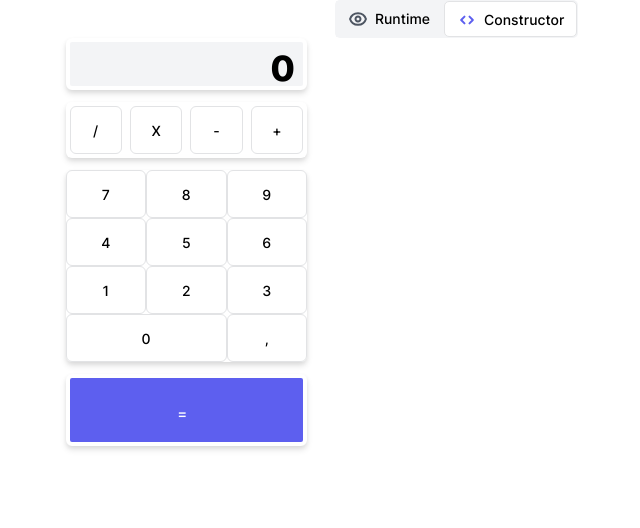
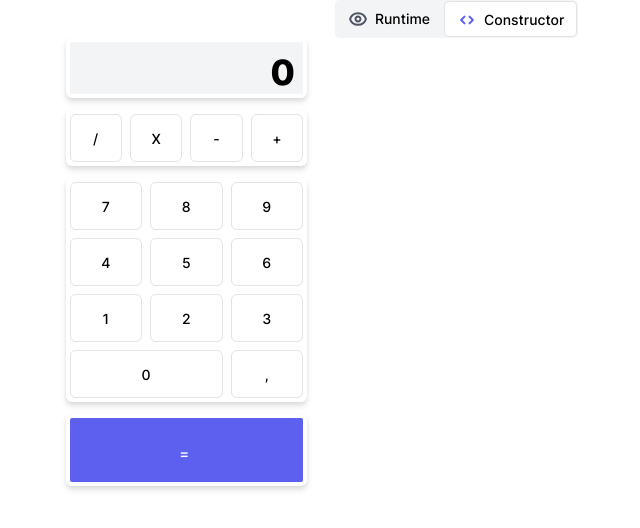
Before and after one commit to Sandjai/math_calculator, a React (Create React App) app: page / in a window 1280 px wide. Shown: the top 528 px of the page, without its empty margins (305-945 px from the left). Built offline with nearby package versions, Linux system fonts and the light colour scheme.

Commit message:
styles fixes, Result

```diff
--- a/src/components/Calculator/styles.module.sass
+++ b/src/components/Calculator/styles.module.sass
@@ -15,5 +15,5 @@
 
 .display, .operations, .numbers, .results
   box-shadow: 0px 2px 4px rgba(0, 0, 0, 0.06), 0px 4px 6px rgba(0, 0, 0, 0.1)
-
+  padding: 4px
   border-radius: 6px
--- a/src/components/Display/styles.module.sass
+++ b/src/components/Display/styles.module.sass
@@ -6,9 +6,8 @@
   font-size: 35px
   text-align: right
   width: 100%
-  height: 52px
+  height: 60px
   background-color: $btn_bg
   border-radius: 6px
   border: 4px solid $white
   padding-right: 8px
-  padding-bottom: 4px
--- a/src/components/Numbers/styles.module.sass
+++ b/src/components/Numbers/styles.module.sass
@@ -3,6 +3,8 @@
 .root
   display: grid
   grid-template: repeat(4, 48px) / repeat(3, 1fr)
+  row-gap: 8px
+  column-gap: 8px
 
   & div:nth-child(10)
     grid-area: 4 / 1 /5 / 3
--- a/src/components/Operations/styles.module.sass
+++ b/src/components/Operations/styles.module.sass
@@ -3,5 +3,5 @@
 .root
   display: grid
   grid-template: 1fr / repeat(4, 1fr)
-  padding: 4px
+
   column-gap: 8px
--- a/src/components/Result/styles.module.sass
+++ b/src/components/Result/styles.module.sass
@@ -9,13 +9,14 @@
   text-align: center
   width: 100%
   height: 72px
-  line-height: 72px
+  line-height: 64px
   background-color: $blue
   color: $white
   border-radius: 6px
   border: 4px solid $white
   padding-right: 8px
-  padding-bottom: 4px
+  user-select: none
+
   &:hover
     cursor: pointer
     opacity: .9
```
